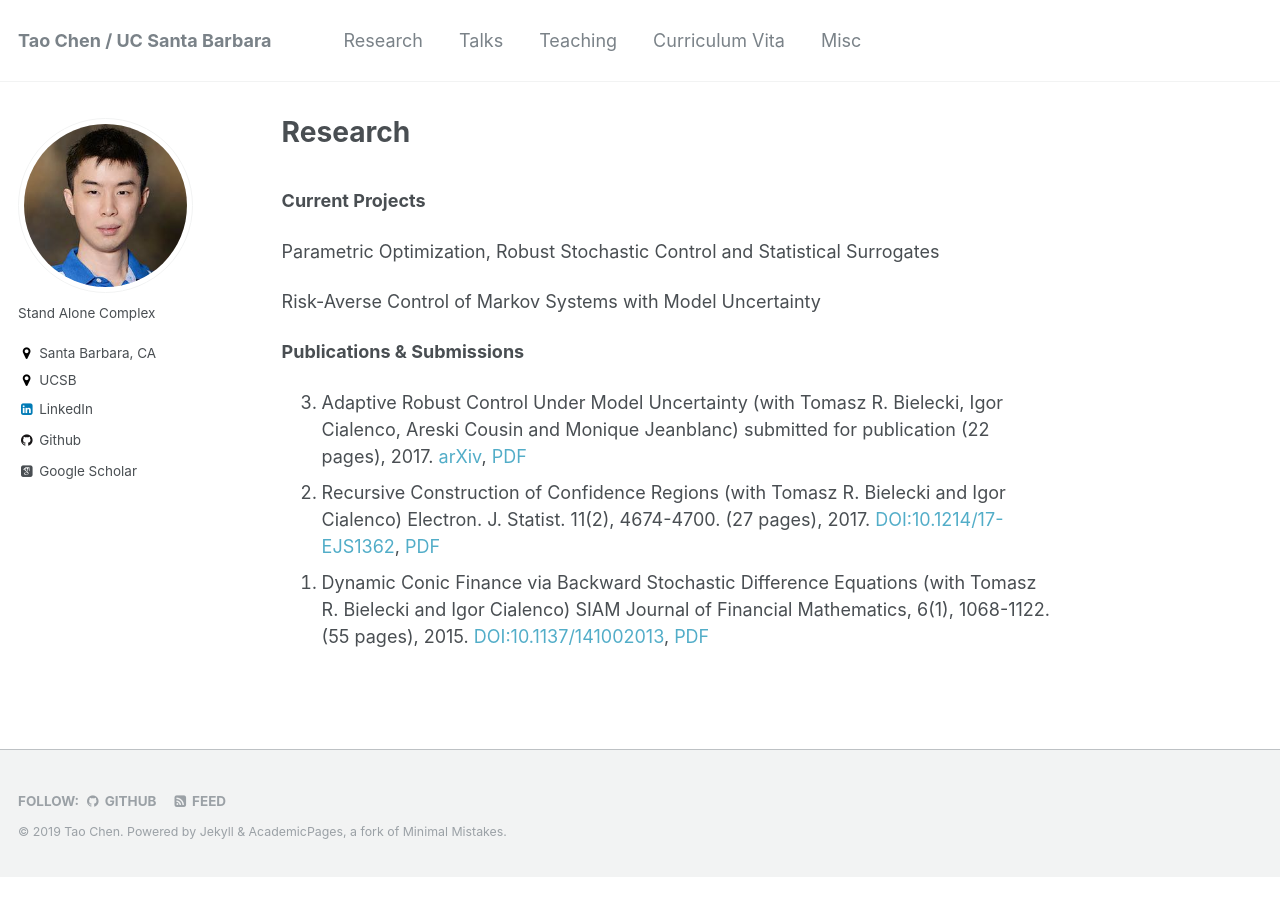
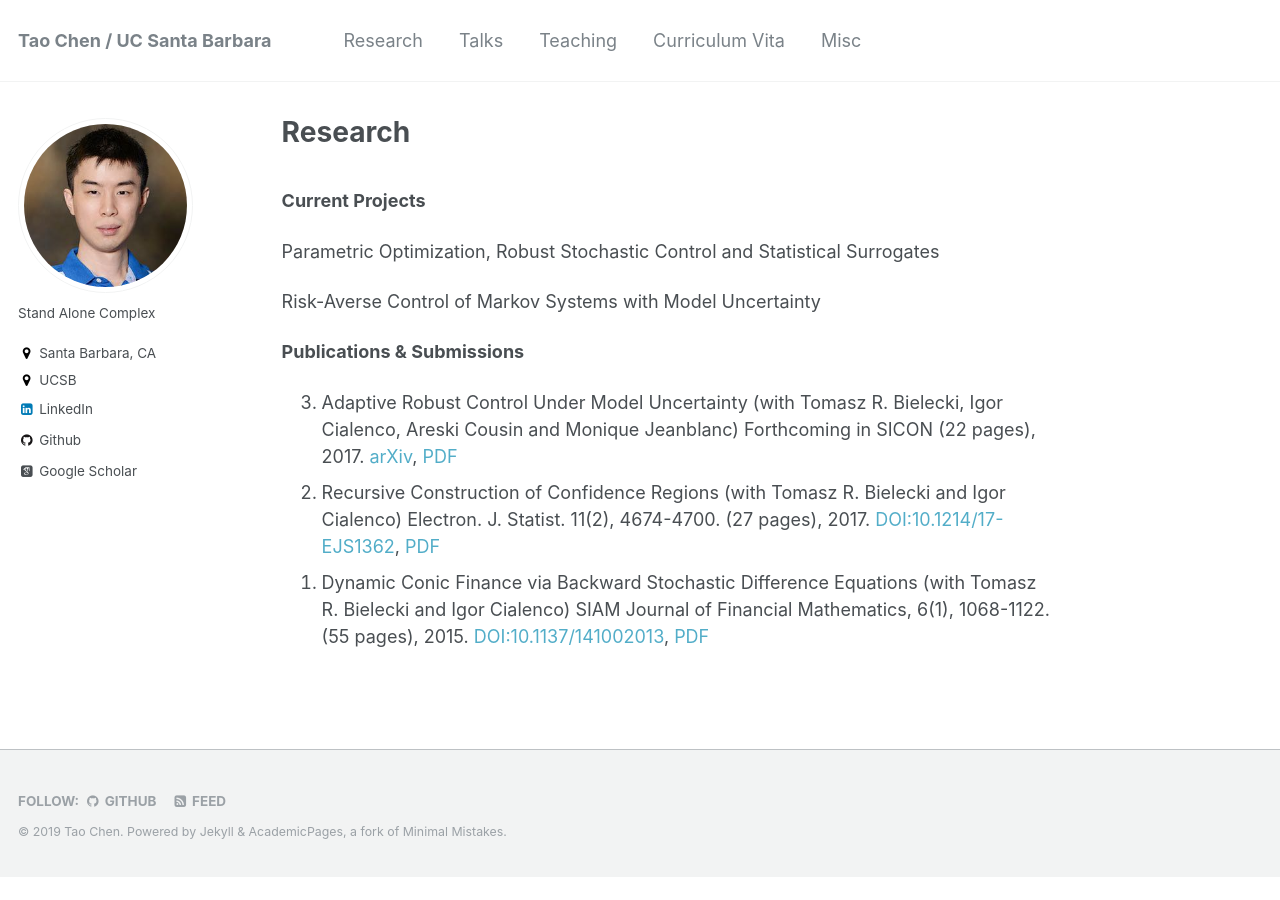
Before and after one commit to cherntodd/cherntodd.github.io, a Jekyll site: the page built from _pages/research.md, in a window 1280 px wide. Built offline with Jekyll 4.4.1, drawn with Linux system fonts in a browser that asks for light colours; some web fonts are replaced.

Commit message:
Update publication info

```diff
--- a/_pages/research.md
+++ b/_pages/research.md
@@ -13,7 +13,7 @@ Risk-Averse Control of Markov Systems with Model Uncertainty
 **Publications & Submissions**
 
 <ol>
-    <li value="3">Adaptive Robust Control Under Model Uncertainty (with Tomasz R. Bielecki, Igor Cialenco, Areski Cousin and Monique Jeanblanc) submitted for publication (22 pages), 2017. <a href="https://arxiv.org/abs/1706.02227">arXiv</a>, <a href="http://taochen.im/files/Adaptive-Robust-Control.pdf">PDF</a></li>
+    <li value="3">Adaptive Robust Control Under Model Uncertainty (with Tomasz R. Bielecki, Igor Cialenco, Areski Cousin and Monique Jeanblanc) Forthcoming in SICON (22 pages), 2017. <a href="https://arxiv.org/abs/1706.02227">arXiv</a>, <a href="http://taochen.im/files/Adaptive-Robust-Control.pdf">PDF</a></li>
     <li value="2">Recursive Construction of Confidence Regions (with Tomasz R. Bielecki and Igor Cialenco) Electron. J. Statist. 11(2), 4674-4700. (27 pages), 2017. <a href="http://dx.doi.org/10.1214/17-EJS1362">DOI:10.1214/17-EJS1362</a>, <a href="http://taochen.im/files/ConfIntervals.pdf">PDF</a></li>
     <li value="1">Dynamic Conic Finance via Backward Stochastic Difference Equations (with Tomasz R. Bielecki and Igor Cialenco) SIAM Journal of Financial Mathematics, 6(1), 1068-1122. (55 pages), 2015. <a href="http://epubs.siam.org/doi/10.1137/141002013">DOI:10.1137/141002013</a>, <a href="http://taochen.im/files/BCC2014_Conic-BSDEs.pdf">PDF</a></li>
 </ol>
```
